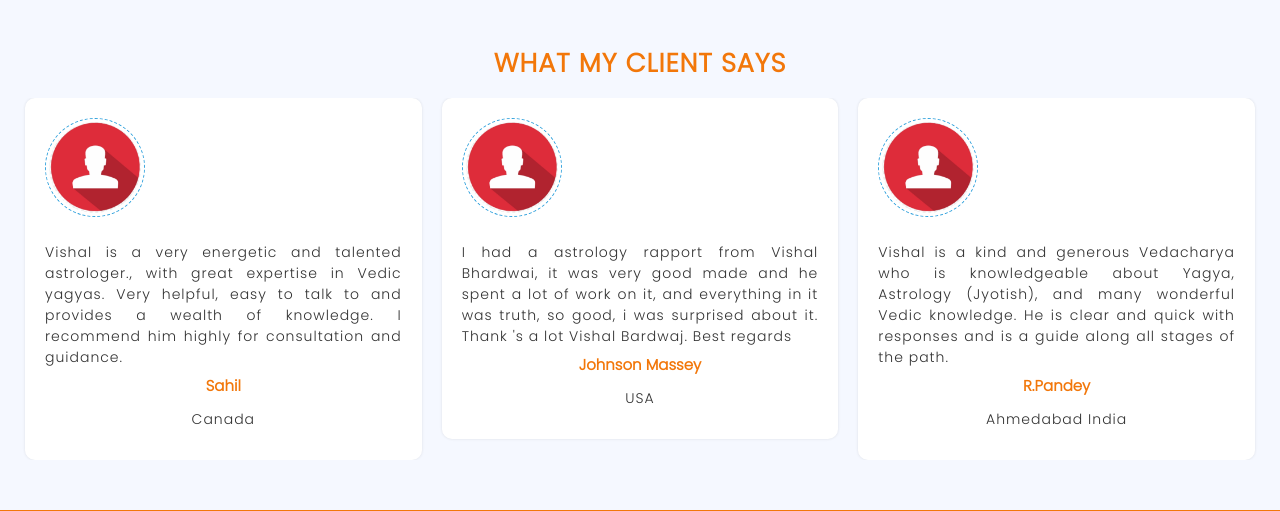
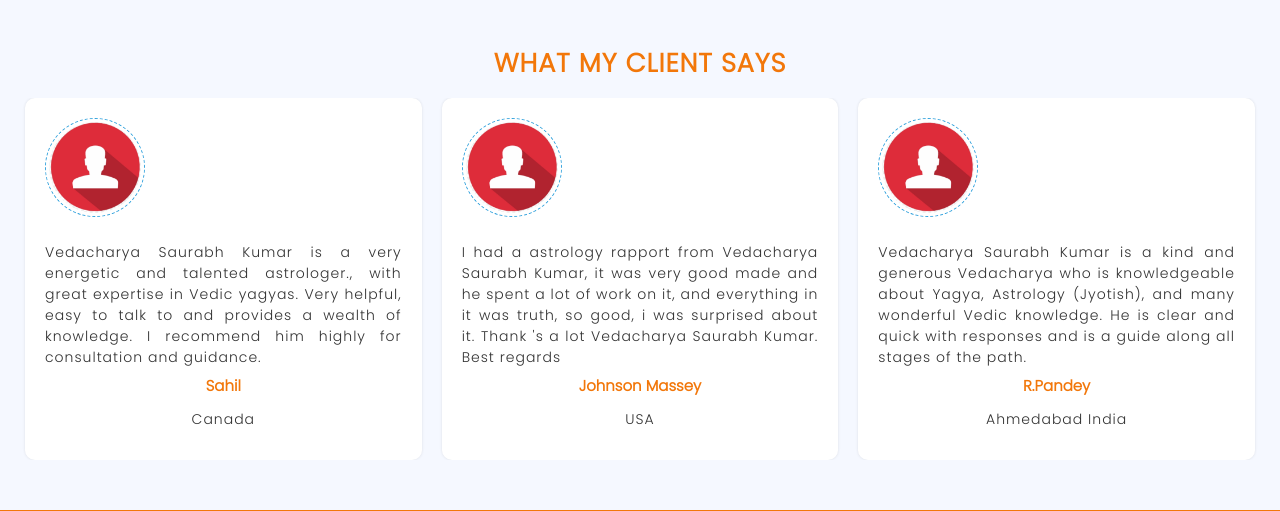
Before and after one commit to actcsuraj/rudravedicyagyasansthan, a PHP site: page / in a window 1280 px wide. Shown: the part 2937-3448 px from the top of the page. Run offline with PHP 8.4, Linux system fonts and the light colour scheme; some libraries are stand-ins or nearby versions.

Commit message:
changes done

```diff
--- a/index.php
+++ b/index.php
@@ -428,7 +428,7 @@
 					<div class="col-sm-12">
 						<div class="testimonial_inner_matter">
 							<img src="assets/image/testimonial/profile.png" class="wow fadeInDown animated">
-							<p class="wow fadeInDown animated">Vishal is a very energetic and talented astrologer.,
+							<p class="wow fadeInDown animated">Vedacharya Saurabh Kumar is a very energetic and talented astrologer.,
 								with great expertise in Vedic yagyas. Very helpful, easy to talk to and provides a
 								wealth of knowledge. I recommend him highly for consultation and guidance.</p>
 							<h5 class="wow fadeInDown animated">Sahil</h5>
@@ -440,9 +440,9 @@
 					<div class="col-sm-12">
 						<div class="testimonial_inner_matter">
 							<img src="assets/image/testimonial/profile.png" class="wow fadeInDown animated">
-							<p class="wow fadeInDown animated">I had a astrology rapport from Vishal Bhardwai, it
+							<p class="wow fadeInDown animated">I had a astrology rapport from Vedacharya Saurabh Kumar, it
 								was very good made and he spent a lot of work on it, and everything in it was truth,
-								so good, i was surprised about it. Thank 's a lot Vishal Bardwaj. Best regards</p>
+								so good, i was surprised about it. Thank 's a lot Vedacharya Saurabh Kumar. Best regards</p>
 							<h5 class="wow fadeInDown animated"> Johnson Massey</h5>
 							<p class="text-center"> USA </p>
 						</div>
@@ -452,7 +452,7 @@
 					<div class="col-sm-12">
 						<div class="testimonial_inner_matter">
 							<img src="assets/image/testimonial/profile.png" class="wow fadeInDown animated">
-							<p class="wow fadeInDown animated">Vishal is a kind and generous Vedacharya who is
+							<p class="wow fadeInDown animated">Vedacharya Saurabh Kumar is a kind and generous Vedacharya who is
 								knowledgeable about Yagya, Astrology (Jyotish), and many wonderful Vedic knowledge.
 								He is clear and quick with responses and is a guide along all stages of the path.
 							</p>
@@ -479,7 +479,7 @@
 					<div class="col-sm-12">
 						<div class="testimonial_inner_matter">
 							<img src="assets/image/testimonial/profile.png" class="wow fadeInDown animated">
-							<p class="wow fadeInDown animated">Vishal has good knowledge of astrology, Vedic yagya and
+							<p class="wow fadeInDown animated">Vedacharya Saurabh Kumar has good knowledge of astrology, Vedic yagya and
 								spiritual practices. Had multiple positive conversations and extremely content to get a
 								different perspective.</p>
 							<h5 class="wow fadeInDown animated"> Rahul </h5>
```
Also changed, not shown: contact.php (+14 -9 lines).
